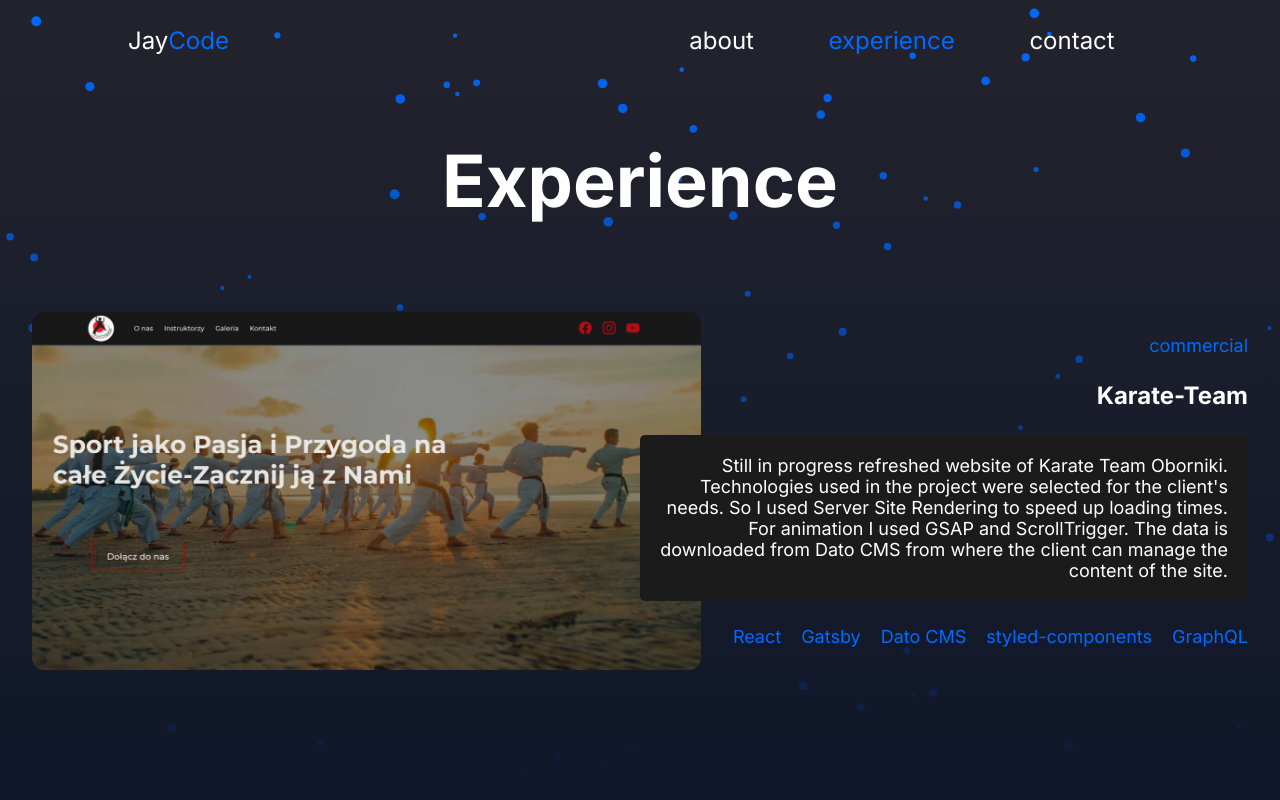
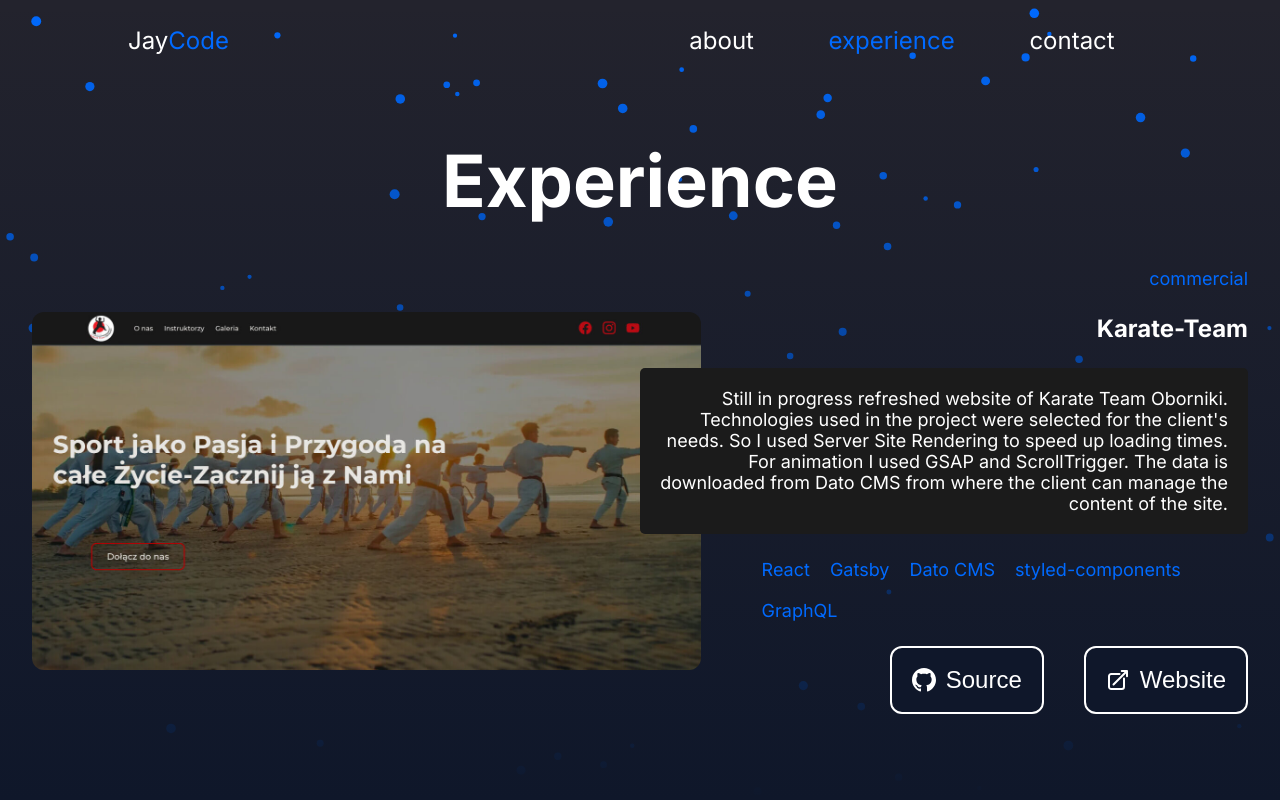
Before and after one commit to JayCodeGitHub/jaycode.pl, a Next.js app: page /experience in a window 1280 px wide. Shown: the top 800 px of the page. Built offline with nearby package versions, Linux system fonts and the light colour scheme.

Commit message:
Added social media button to projects

```diff
--- a/src/components/project/project.styles.ts
+++ b/src/components/project/project.styles.ts
@@ -74,11 +74,19 @@ export const StyledDescription = styled.p`
     }
 `
 
+export const StyledLinksWrapper = styled.span`
+    display: flex;
+    gap: 4rem;
+    width: min-content;
+`
+
 export const StyledTechnologiesWrapper = styled.ul`
     color: ${({ theme }) => theme.primary};
     display: flex;
+    width: 80%;
     gap: 2rem;
     list-style: none;
+    flex-wrap: wrap;
 `
 
 export const StyledTechnology = styled.li`
--- a/src/components/project/project.tsx
+++ b/src/components/project/project.tsx
@@ -6,9 +6,11 @@ import {
   StyledType,
   StyledTitle,
   StyledDescription,
+  StyledLinksWrapper,
   StyledTechnologiesWrapper,
   StyledTechnology,
 } from "./project.styles";
+import SocialMediaButton from "../socialMediaButton/socialMediaButton";
 
 export interface ProjectProps {
   order: number;
@@ -47,6 +49,14 @@ export default function Project({
             <StyledTechnology key={i}>{item}</StyledTechnology>
           ))}
         </StyledTechnologiesWrapper>
+        <StyledLinksWrapper>
+          <SocialMediaButton href={github} type="github">
+            Source
+          </SocialMediaButton>
+          <SocialMediaButton href={href} type="website">
+            Website
+          </SocialMediaButton>
+        </StyledLinksWrapper>
       </StyledDescriptionsWrapper>
     </StyledWrapper>
   );
--- a/src/components/projects/projects.styles.ts
+++ b/src/components/projects/projects.styles.ts
@@ -2,7 +2,16 @@ import styled from "styled-components";
 
 export const StyledWrapper = styled.section`
     padding: 2.5vw;
+    display: flex;
+    flex-direction: column;
+    ${({ theme }) => theme.mq.tablet} {
+        gap: 15rem;
+    }
+    ${({ theme }) => theme.mq.desktop} {
+        gap: 5rem;
+    }
     ${({ theme }) => theme.mq.bigDesktop} {
         padding: 2.5vw 10vw;
+
     }
 `
--- a/src/components/socialMediaButton/socialMediaButton.styled.ts
+++ b/src/components/socialMediaButton/socialMediaButton.styled.ts
@@ -16,7 +16,7 @@ export const StyledWrapper = styled.button`
     background-color: ${({ theme }) => theme.tertiary};
     border: solid 2px ${({ theme }) => theme.white};
     border-radius: 1.2rem;
-    padding: 1.2rem 2.5rem;
+    padding: .8rem 2rem;
     width: 100%;
     transition: all 0.2s ease-in-out;
     svg {
```
